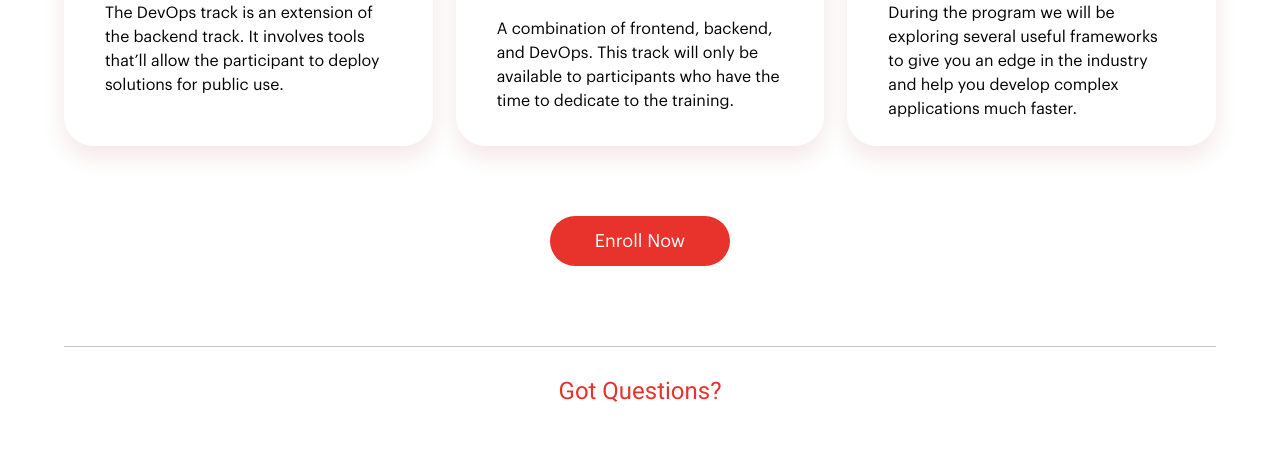
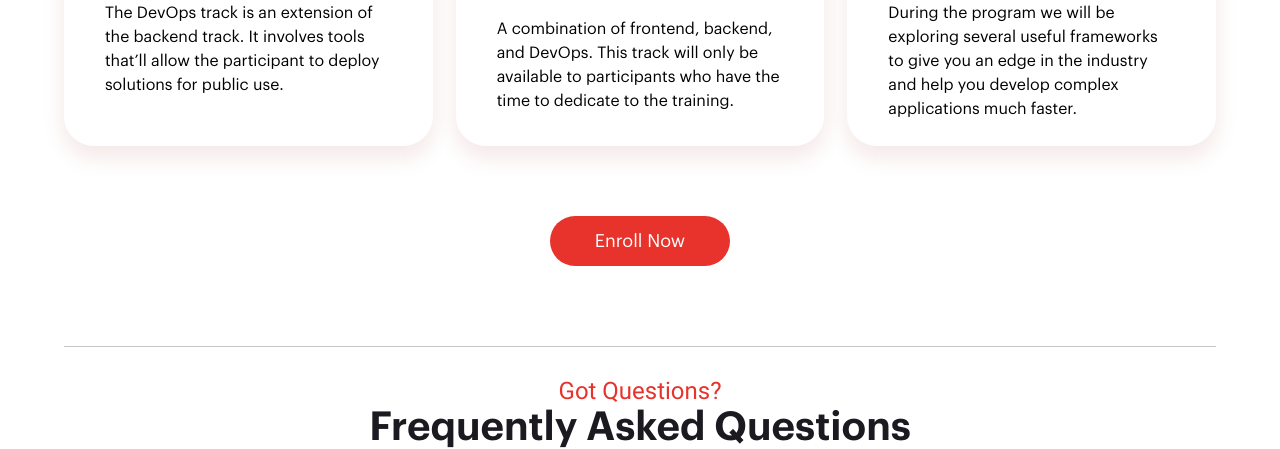
Before and after one commit to aeorck/zuri-landing-page, a plain HTML site: page training.html in a window 1280 px wide. Shown: the part 3738-4187 px from the top of the page. Before the commit the page ends 4143 px from the top, so only its background shows below. Drawn offline with Linux system fonts and the light colour scheme.

Commit message:
Update font

```diff
--- a/training.html
+++ b/training.html
@@ -336,6 +336,10 @@
         <p>
             Got Questions?
         </p>
+
+        <div class="freq">
+            Frequently Asked Questions
+        </div>
     </div>
 
 </body>
--- a/training.scss
+++ b/training.scss
@@ -711,4 +711,12 @@ header {
         font-weight: 400;
         text-align: center;
     }
+    .freq{
+        color: #1b1a20;
+        width: fit-content;
+        margin: auto;
+        font-size: 40px;
+
+        font-family: "Graphik Bold";
+    }
 }
```
Also changed, not shown: training.css, 1 other file.
